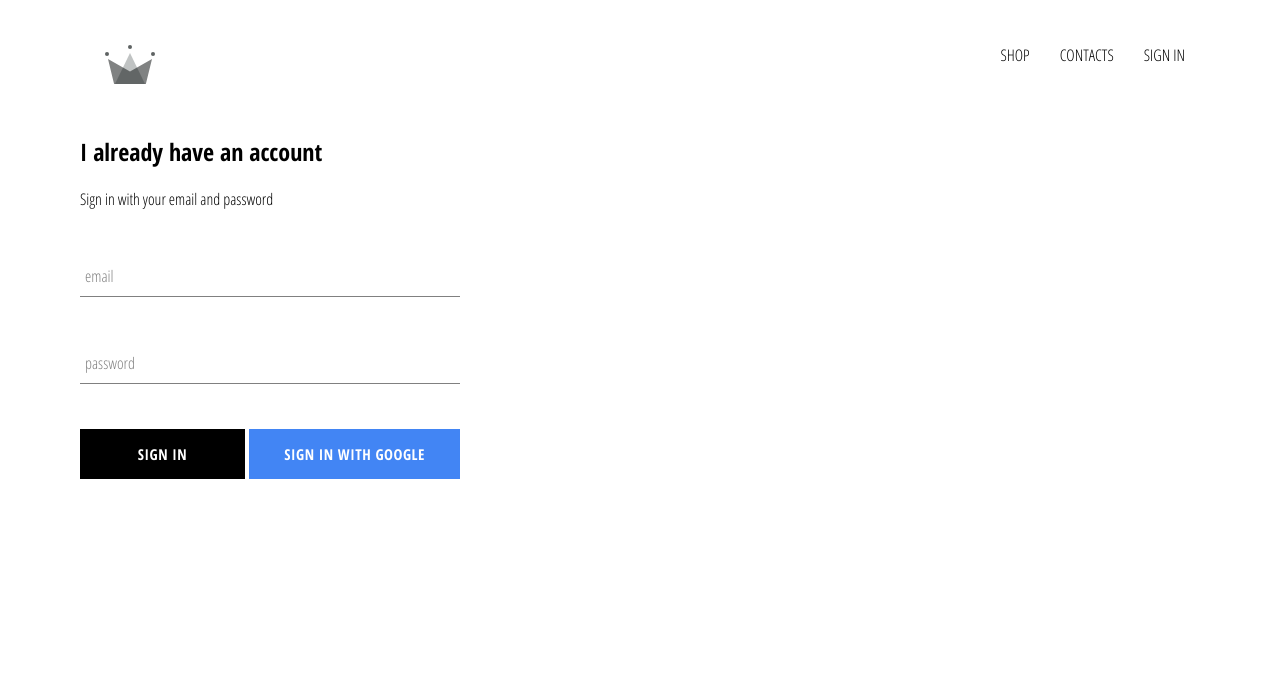
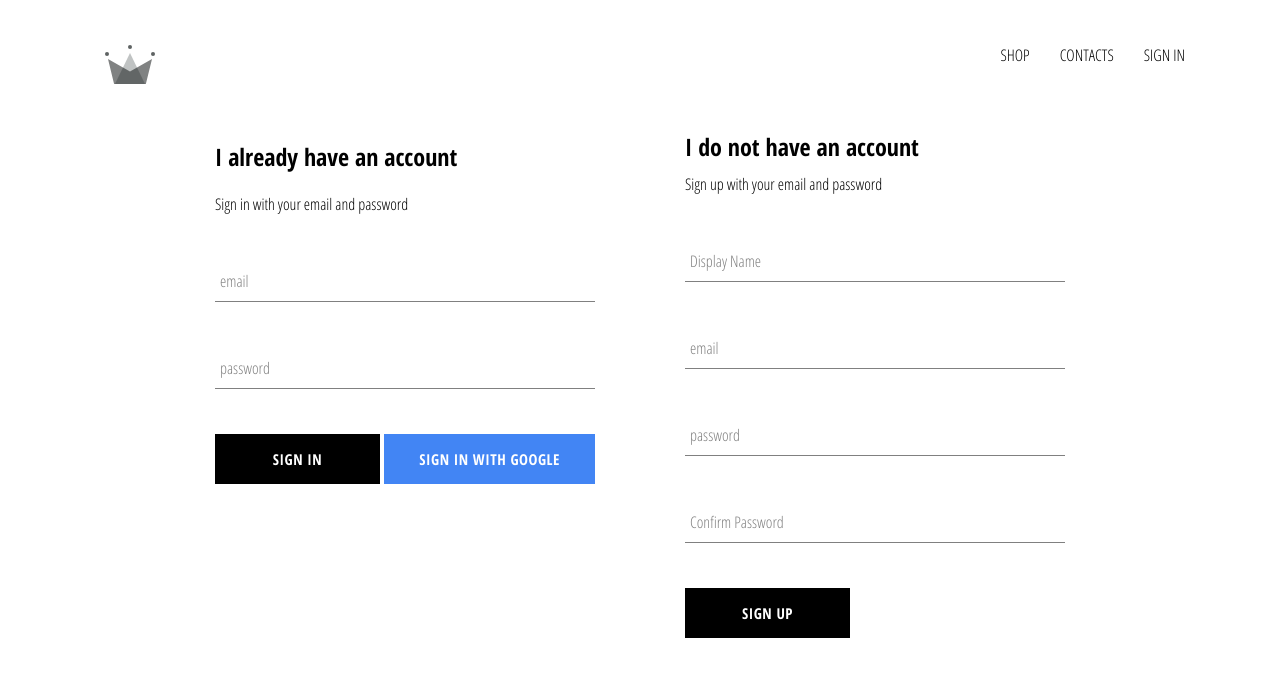
Before and after one commit to JaneEllison/crwn-clothing, a React (Create React App) app: page /signin in a window 1280 px wide. Shown: the top 676 px of the page. Built offline with nearby package versions, Linux system fonts and the light colour scheme; no server answers.

Commit message:
add firebase autorzaation

```diff
--- a/src/App.js
+++ b/src/App.js
@@ -5,14 +5,25 @@
 import HomePage from './pages/homepage/homepage.component';
 import ShopPage from './pages/shop/shop.component';
 import SignInAndSignUpPage from './pages/sign-in-and-sign-up/sign-in-and-sign-up.component';
-import { auth } from './firebase/firebase.utils';
+import { auth, createUserProfilDocument } from './firebase/firebase.utils';
 
 function App() {
   const [currentUser, setCurrentUser] = useState(null);
 
   useEffect(() => {
-    let unsubscribeFromAuth = auth.onAuthStateChanged((user) => {
-      setCurrentUser(user);
+    let unsubscribeFromAuth = auth.onAuthStateChanged(async (userAuth) => {
+      if (userAuth) {
+        const userRef = await createUserProfilDocument(userAuth);
+
+        userRef.onSnapshot((snapShot) => {
+          setCurrentUser({
+            id: snapShot.id,
+            ...snapShot.data(),
+          });
+        });
+      } else {
+        setCurrentUser(null);
+      }
     });
 
     return () => {
@@ -22,7 +33,7 @@
 
   return (
     <div>
-      <Header currentUser={currentUser}/>
+      <Header currentUser={currentUser} />
       <Switch>
         <Route exact path='/' component={HomePage} />
         <Route path='/shop' component={ShopPage} />
--- a/src/components/sign-in/sign-in.component.jsx
+++ b/src/components/sign-in/sign-in.component.jsx
@@ -3,7 +3,7 @@
 import FormInput from '../form-input/form-input.component';
 import CustomButton from '../custom-button/custom-button.component';
 
-import { signInWithGoogle } from '../../firebase/firebase.utils';
+import { auth, signInWithGoogle } from '../../firebase/firebase.utils';
 
 import './sign-in.styles.scss';
 
@@ -13,17 +13,30 @@
     password: '',
   });
 
-  const handleSubmit = (event) => {
+  const handleSubmit = async (event) => {
     event.preventDefault();
 
-    setSignInValues({ email: '', password: '' });
+    const { email, password } = signInValues;
+
+    try {
+      await auth.signInWithEmailAndPassword(email, password);
+      setSignInValues({ email: '', password: '' });
+    } catch (error) {
+      console.log(error);
+    }
   };
 
   const handleChange = (event) => {
-    const { value, name } = event.target;
-
+    event.preventDefault();
+    const { name, value } = event.target;
     setSignInValues({ ...signInValues, [name]: value });
   };
+
+  const signInWithGoogleFirebase = (event) => {
+    event.preventDefault();
+
+    signInWithGoogle();
+  }
 
   return (
     <div className='sign-in'>
@@ -49,7 +62,7 @@
         />
         <div className='buttons'>
           <CustomButton type='submit'> Sign in </CustomButton>
-          <CustomButton onClick={signInWithGoogle} isGoogleSignIn>
+          <CustomButton onClick={signInWithGoogleFirebase} isGoogleSignIn>
             {' '}
             Sign in with Google{' '}
           </CustomButton>
--- /dev/null
+++ b/src/components/sign-up/sign-up.component.jsx
@@ -0,0 +1,98 @@
+import React, { useState } from 'react';
+
+import FormInput from '../form-input/form-input.component';
+import CustomButton from '../custom-button/custom-button.component';
+
+import { auth, createUserProfilDocument } from '../../firebase/firebase.utils';
+
+import './sign-up.styles.scss';
+
+const SignUp = () => {
+  const [signUpValues, setSignUpValues] = useState({
+    displayName: '',
+    email: '',
+    password: '',
+    confirmPassword: ''
+  });
+
+  const handleSubmit = async (event) => {
+    event.preventDefault();
+
+    const { displayName, email, password, confirmPassword } = signUpValues;
+
+    if (password !== confirmPassword) {
+      alert('password dont mutch');
+      return;
+    }
+
+    try {
+      const { user } = await auth.createUserWithEmailAndPassword(
+        email,
+        password
+      );
+
+      await createUserProfilDocument(user, { displayName });
+      setSignUpValues({
+        displayName: '',
+        email: '',
+        password: '',
+        confirmPassword: ''
+      })
+
+    } catch (error) {
+      console.error(error);
+    }
+  };
+
+  const handleChange = (event) => {
+    const { value, name } = event.target;
+
+    setSignUpValues({ ...signUpValues, [name]: value });
+  }
+
+  const { displayName, email, password, confirmPassword } = signUpValues;
+
+  return (
+    <div className='sign-up'>
+      <h2 className='title'>I do not have an account</h2>
+      <span>Sign up with your email and password</span>
+      <form className='sign-up-form' onSubmit={handleSubmit}>
+        <FormInput
+          name='displayName'
+          type='text'
+          value={displayName}
+          label='Display Name'
+          handleChange={handleChange}
+          required
+        />
+        <FormInput
+          name='email'
+          type='email'
+          value={email}
+          label='email'
+          handleChange={handleChange}
+          required
+        />
+        <FormInput
+          name='password'
+          type='password'
+          value={password}
+          label='password'
+          handleChange={handleChange}
+          required
+        />
+        <FormInput
+          name='confirmPassword'
+          type='password'
+          value={confirmPassword}
+          label='Confirm Password'
+          handleChange={handleChange}
+          required
+        />
+        <CustomButton type='submit'>SIGN UP</CustomButton>
+      </form>
+    </div>
+  );
+};
+
+export default SignUp;
--- /dev/null
+++ b/src/components/sign-up/sign-up.styles.scss
@@ -0,0 +1,9 @@
+.sign-up {
+  display: flex;
+  flex-direction: column;
+  width: 380px;
+
+  .title {
+    margin: 10px 0;
+  }
+}
--- a/src/firebase/firebase.utils.js
+++ b/src/firebase/firebase.utils.js
@@ -17,6 +17,31 @@
 export const auth = firebase.auth();
 export const firestore = firebase.firestore();
 
+export const createUserProfilDocument = async (userAuth, additionalData) => {
+  if (!userAuth) return;
+
+  const userRef = firestore.doc(`users/${userAuth.uid}`);
+  const snapShop = await userRef.get();
+
+  if (!snapShop.exist) {
+    const { displayName, email } = userAuth;
+    const createdAt = new Date();
+
+    try {
+      await userRef.set({
+        displayName,
+        email,
+        createdAt,
+        ...additionalData,
+      });
+    } catch (error) {
+      console.log('error creating user', error.message);
+    }
+  }
+
+  return userRef;
+};
+
 const provider = new firebase.auth.GoogleAuthProvider();
 provider.setCustomParameters({ prompt: 'select_account' });
 export const signInWithGoogle = () => auth.signInWithPopup(provider);
--- a/src/pages/sign-in-and-sign-up/sign-in-and-sign-up.component.jsx
+++ b/src/pages/sign-in-and-sign-up/sign-in-and-sign-up.component.jsx
@@ -1,12 +1,14 @@
 import React from 'react';
 
-import SignIn from '../../components/sign-in/sign-in.component'
+import SignIn from '../../components/sign-in/sign-in.component';
+import SignUp from '../../components/sign-up/sign-up.component';
 
 import './sign-in-and-sign-up.styles.scss';
 
 const SignInAndSignUpPage = () => (
  <div className='sign-in-and-sign-up'>
    <SignIn />
+   <SignUp />
  </div>
 );
 
--- a/src/pages/sign-in-and-sign-up/sign-in-and-sign-up.styles.scss
+++ b/src/pages/sign-in-and-sign-up/sign-in-and-sign-up.styles.scss
@@ -0,0 +1,6 @@
+.sign-in-and-sign-up {
+  width: 850px;
+  display: flex;
+  justify-content: space-between;
+  margin: 30px auto;
+}
```
